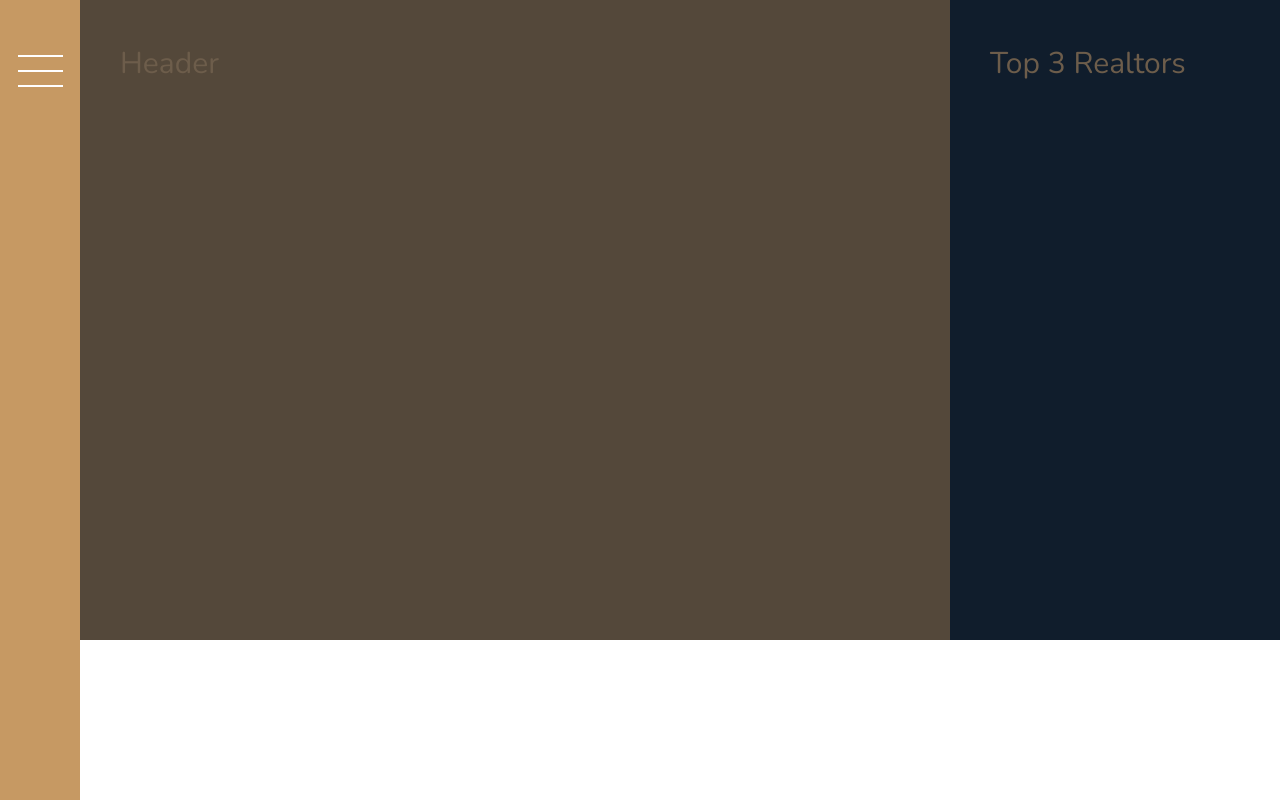
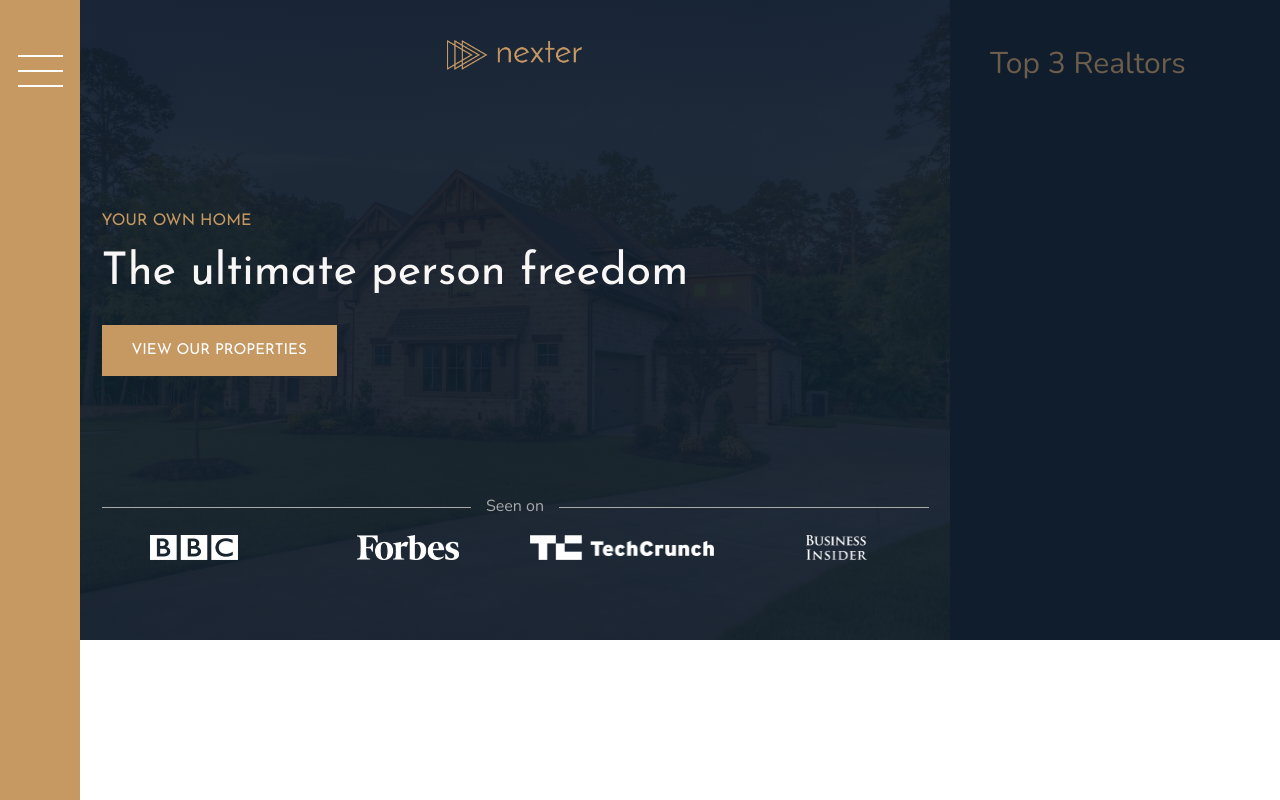
Before and after one commit to riedel28/nexter, a website: page index.html in a window 1280 px wide. Shown: the top 800 px of the page. Drawn offline with nearby package versions, Linux system fonts and the light colour scheme.

Commit message:
Complete hero section

```diff
--- a/index.html
+++ b/index.html
@@ -19,7 +19,17 @@
       <button class="nav-btn"></button>
     </aside>
     <header class="header">
-      Header
+      <img src="img/logo.png" alt="Nexter logo" class="header__logo" />
+      <h3 class="heading-3">Your own home</h3>
+      <h1 class="heading-1">The ultimate person freedom</h1>
+      <button class="btn header__btn">View our properties</button>
+      <div class="header__seenon-text">Seen on</div>
+      <div class="header__seenon-logos">
+        <img src="img/logo-bbc.png" alt="BBC" />
+        <img src="img/logo-forbes.png" alt="Forbes" />
+        <img src="img/logo-techcrunch.png" alt="Techcrunch" />
+        <img src="img/logo-bi.png" alt="Business Insider" />
+      </div>
     </header>
     <div class="realtors">Top 3 Realtors</div>
     <section class="features">
--- a/sass/_header.scss
+++ b/sass/_header.scss
@@ -1,4 +1,58 @@
 .header {
   background-color: $color-grey-dark-1;
   grid-column: full-start / col-end 6;
+  background-image: linear-gradient(
+      rgba($color-secondary, 0.93),
+      rgba($color-secondary, 0.93)
+    ),
+    url(../img/hero.jpeg);
+  background-size: cover;
+  background-position: center;
+  padding: 8rem;
+  padding-top: 4rem;
+
+  display: grid;
+  grid-template-rows: 1fr min-content 6rem 1fr;
+  grid-template-columns: max-content;
+  grid-row-gap: 1.5rem;
+  justify-content: center;
+
+  &__logo {
+    height: 3rem;
+    justify-self: center;
+  }
+
+  &__btn {
+    align-self: start;
+    justify-self: start;
+  }
+
+  &__seenon-text {
+    display: grid;
+    grid-template-columns: 1fr max-content 1fr;
+    grid-column-gap: 15px;
+    align-items: center;
+
+    font-size: 1.6rem;
+    color: $color-grey-light-2;
+
+    &:before,
+    &:after {
+      content: '';
+      height: 1px;
+      display: block;
+      background-color: currentColor;
+    }
+  }
+
+  &__seenon-logos {
+    display: grid;
+    grid-template-columns: repeat(4, 1fr);
+    grid-column-gap: 3rem;
+    justify-items: center;
+
+    img {
+      height: 2.5rem;
+    }
+  }
 }
--- a/sass/_typography.scss
+++ b/sass/_typography.scss
@@ -5,6 +5,9 @@
 
 .heading-1 {
   @extend %heading;
+  font-size: 4.5rem;
+  color: $color-grey-light-1;
+  line-height: 1;
 }
 
 .heading-2 {
```
Also changed, not shown: css/style.css.
